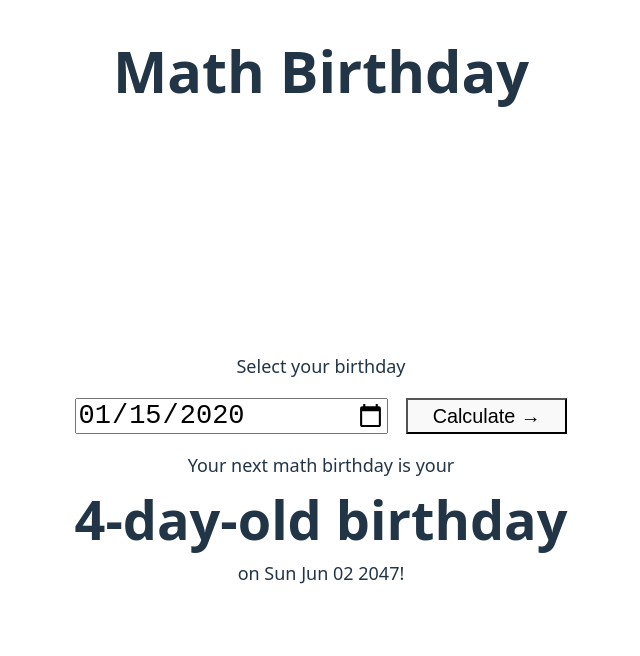
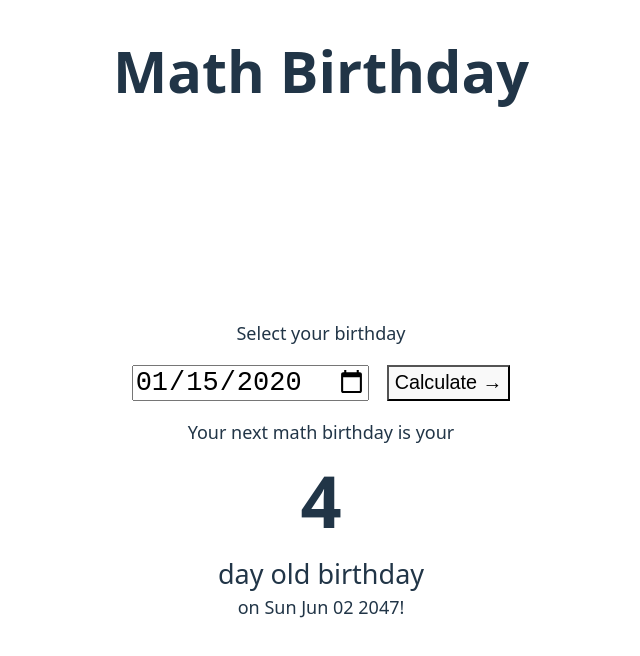
Before and after one commit to cavera/Math_birthday, a website built with Vite: page index.html in a window 1280 px wide. Both pictures are taken after typing "2020-01-15" into the empty fields and a click on the button "Calculate →". Shown: the whole page, without its empty margins (319-959 px from the left). Built offline with nearby package versions, Linux system fonts and the light colour scheme.

Commit message:
update of lock file

```diff
--- a/index.html
+++ b/index.html
@@ -29,7 +29,8 @@
 
     <section class="message" id="message">
       <p>Your next math birthday is your</p>
-      <p class="math_years"><span class="math_number">0</span>-day-old birthday</p>
+      <p class="math_number">0</p>
+      <p class="math_years">day old birthday</p>
       <p>on <span class="math_date">X date</span>!</p>
     </section>
 
--- a/main.js
+++ b/main.js
@@ -8,30 +8,34 @@ form.addEventListener('submit', e => {
   const formData = new FormData(e.target)
 
   const myBirthdate = formData.get('birthday')
-  calculateMathBirthDate(myBirthdate)
+  const { mathDay, mathDate } = calculateMathBirthDate(myBirthdate)
+  showResult(mathDay, mathDate)
 })
 
 function calculateMathBirthDate(birthdate) {
   let currentDate = new Date(birthdate)
   let now = new Date()
 
-  let elapsetMs = now - currentDate
-
   let mathDay
   let mathDate
 
   for (let n = 0; n < 10; n++) {
     const mathBirthday = new Date(currentDate.getTime() + Math.pow(10, n) * 24 * 60 * 60 * 1000)
-    console.log(mathBirthday.toDateString())
 
     mathDay = n
     mathDate = mathBirthday.toDateString()
 
-    if (mathBirthday.getTime() > now.getTime()) {
-      console.log(n, mathBirthday.toDateString())
-      break
-    }
+    console.log(n, mathBirthday.toDateString())
+
+    if (mathBirthday.getTime() > now.getTime()) break
   }
-  mathNumberText.textContent = mathDay
-  mathDateText.textContent = mathDate
+  return {
+    mathDay,
+    mathDate,
+  }
 }
+
+function showResult(day, date) {
+  mathNumberText.textContent = day
+  mathDateText.textContent = date
+}
--- a/style.css
+++ b/style.css
@@ -83,7 +83,11 @@ button {
   margin: 0;
 }
 
-.math_years {
-  font-size: 3em;
+.math_number {
+  font-size: 4em;
   font-weight: bold;
 }
+
+.math_years {
+  font-size: 1.5rem;
+}
```
Also changed, not shown: pnpm-lock.yaml.
